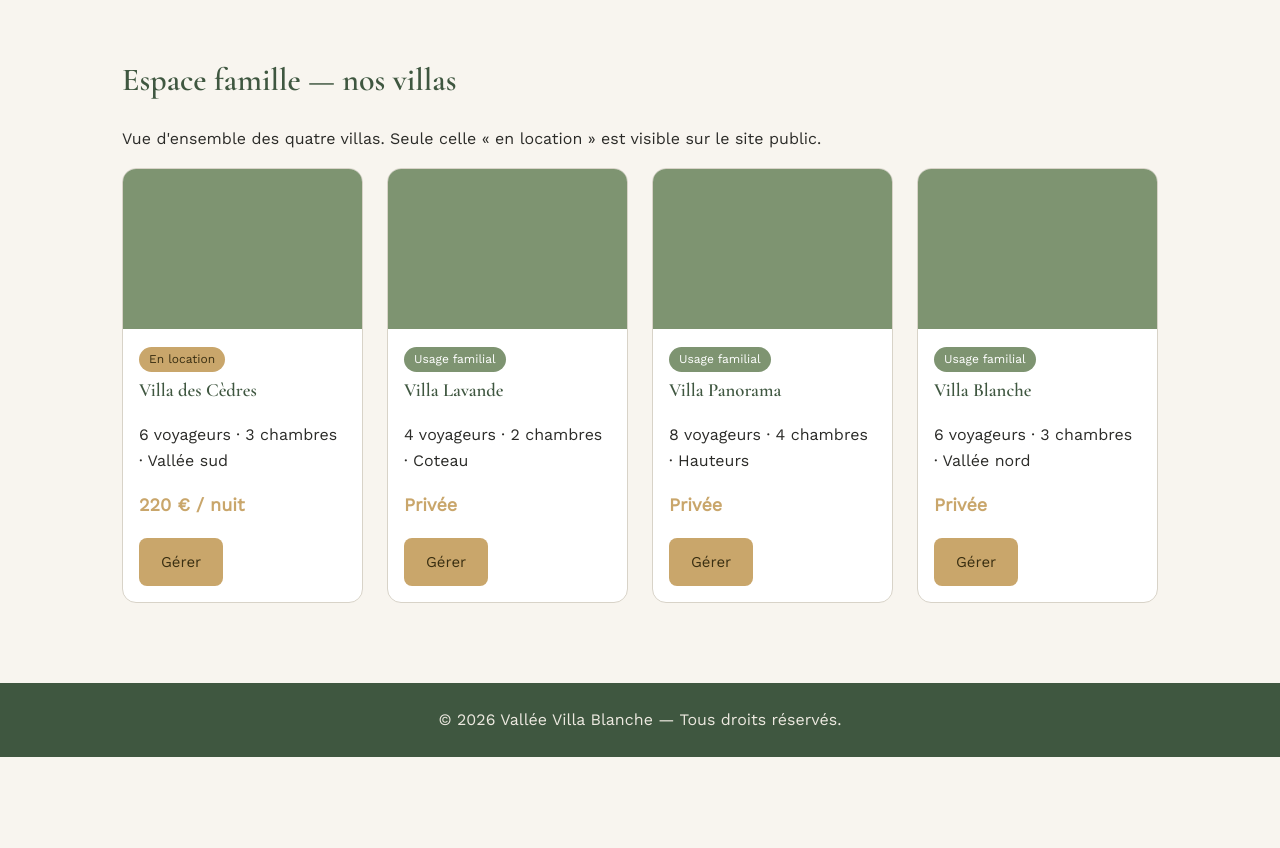
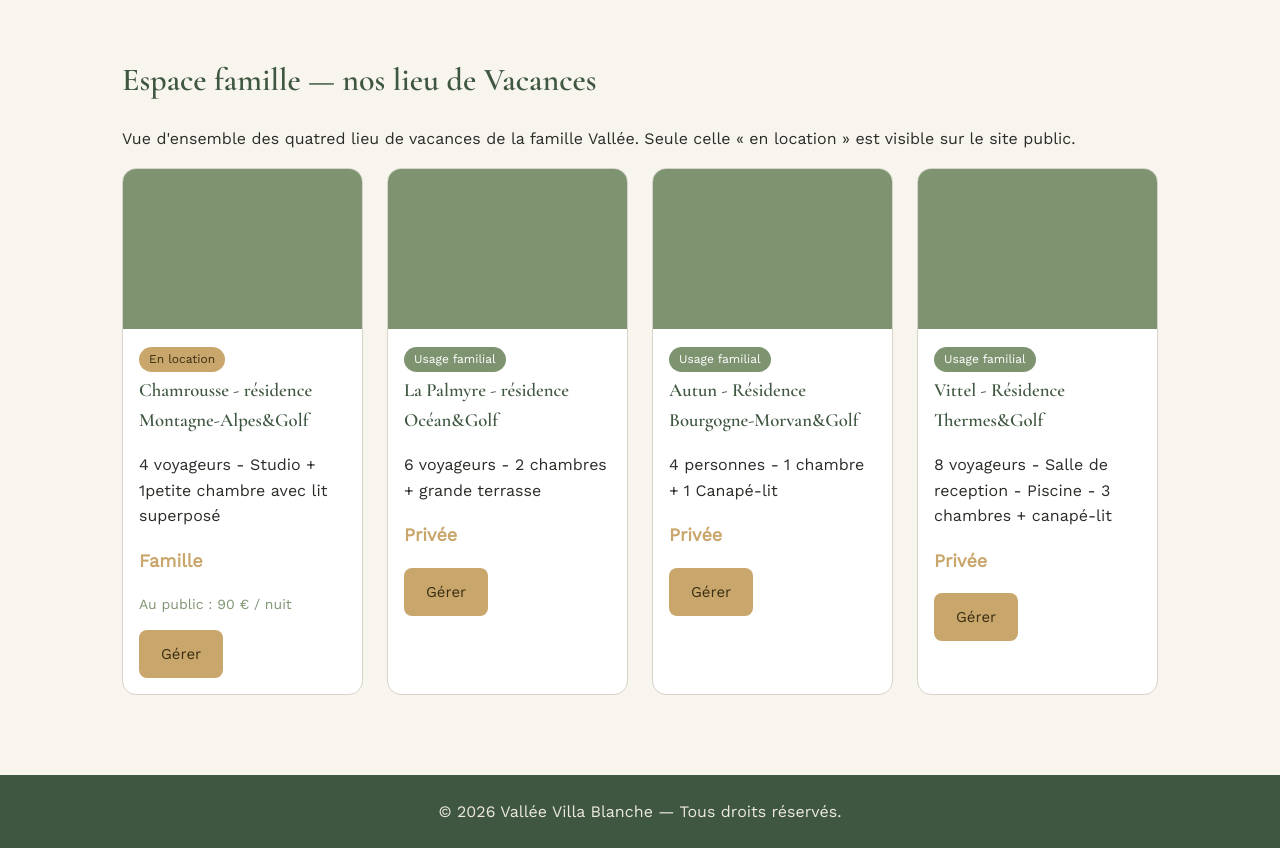
Before and after one commit to ValToh11/vallee-villa-blanche, a PHP site: page /intranet.php in a window 1280 px wide. Shown: the part 67-915 px from the top of the page. Before the commit the page ends 824 px from the top, so only its background shows below. Run offline with PHP 8.4, Linux system fonts and the light colour scheme.

Commit message:
Etape 3: composant intranet

```diff
--- a/intranet.php
+++ b/intranet.php
@@ -2,8 +2,8 @@
 
   <main>
 
-    <h1>Espace famille — nos villas</h1>
-    <p>Vue d'ensemble des quatre villas. Seule celle « en location » est visible sur le site public.</p>
+    <h1>Espace famille — nos lieu de Vacances</h1>
+    <p>Vue d'ensemble des quatred lieu de vacances de la famille Vallée. Seule celle « en location » est visible sur le site public.</p>
 
     <div class="grille">
 
@@ -11,10 +11,11 @@
         <div class="photo"></div>
         <div class="corps">
           <span class="badge location">En location</span>
-          <h3>Villa des Cèdres</h3>
-          <p>6 voyageurs · 3 chambres · Vallée sud</p>
-          <p class="prix">220 € / nuit</p>
-          <a href="#" class="btn">Gérer</a>
+            <h3>Chamrousse - résidence Montagne-Alpes&Golf</h3>
+            <p>4 voyageurs - Studio + 1petite chambre avec lit superposé</p>
+            <p class="prix">Famille</p>
+            <p style="font-size:14px;color:var(--vert-sauge);margin-top:2px">Au public : 90 € / nuit</p>
+            <a href="#" class="btn">Gérer</a>
         </div>
       </article>
 
@@ -22,8 +23,8 @@
         <div class="photo"></div>
         <div class="corps">
           <span class="badge">Usage familial</span>
-          <h3>Villa Lavande</h3>
-          <p>4 voyageurs · 2 chambres · Coteau</p>
+          <h3>La Palmyre - résidence Océan&Golf</h3>
+          <p>6 voyageurs - 2 chambres + grande terrasse</p>
           <p class="prix">Privée</p>
           <a href="#" class="btn">Gérer</a>
         </div>
@@ -33,8 +34,8 @@
         <div class="photo"></div>
         <div class="corps">
           <span class="badge">Usage familial</span>
-          <h3>Villa Panorama</h3>
-          <p>8 voyageurs · 4 chambres · Hauteurs</p>
+          <h3>Autun - Résidence Bourgogne-Morvan&Golf</h3>
+          <p>4 personnes - 1 chambre + 1 Canapé-lit</p>
           <p class="prix">Privée</p>
           <a href="#" class="btn">Gérer</a>
         </div>
@@ -44,8 +45,8 @@
         <div class="photo"></div>
         <div class="corps">
           <span class="badge">Usage familial</span>
-          <h3>Villa Blanche</h3>
-          <p>6 voyageurs · 3 chambres · Vallée nord</p>
+          <h3>Vittel - Résidence Thermes&Golf</h3>
+          <p>8 voyageurs - Salle de reception - Piscine - 3 chambres + canapé-lit</p>
           <p class="prix">Privée</p>
           <a href="#" class="btn">Gérer</a>
         </div>
```
